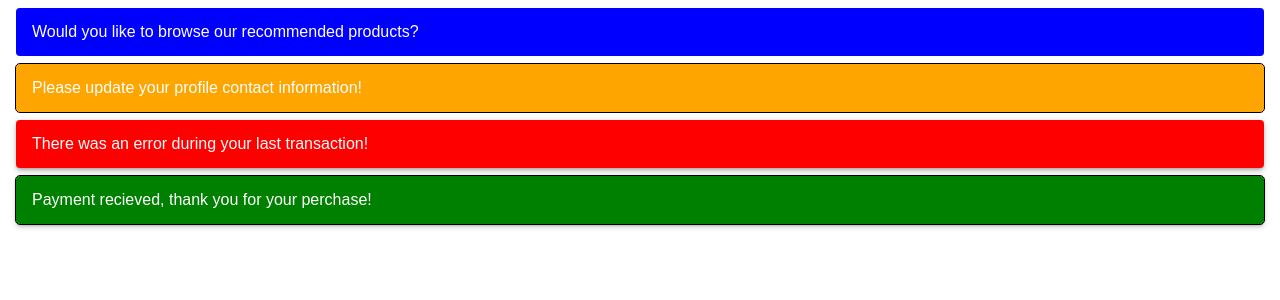
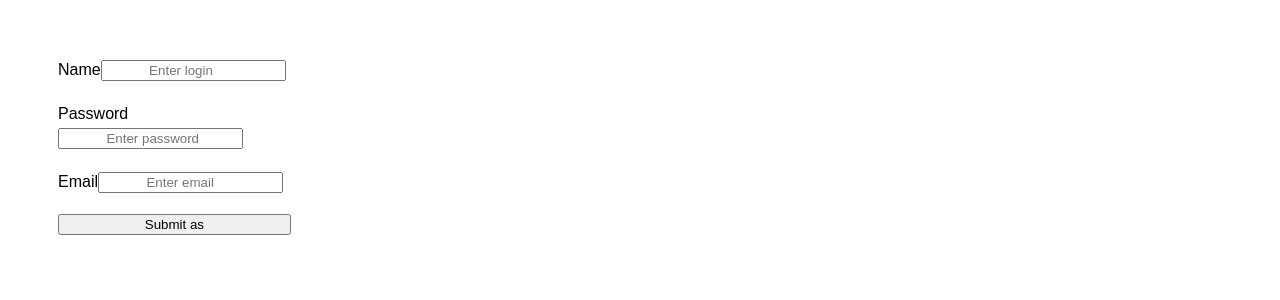
Before and after one commit to YuriyOhii/react-conspect-tasks, a React (Create React App) app: page / in a window 1280 px wide. Shown: the top 300 px of the page. Built offline with nearby package versions, Linux system fonts and the light colour scheme.

Commit message:
tasks with forms

```diff
--- a/package.json
+++ b/package.json
@@ -3,6 +3,8 @@
   "version": "0.1.0",
   "private": true,
   "dependencies": {
+    "@emotion/react": "^11.11.1",
+    "@emotion/styled": "^11.11.0",
     "@testing-library/jest-dom": "^5.17.0",
     "@testing-library/react": "^13.4.0",
     "@testing-library/user-event": "^13.5.0",
--- a/src/App.js
+++ b/src/App.js
@@ -1,11 +1,9 @@
-import Alert from "./components/Alert/Alert";
-export default function App() {
-  return (
-    <>
-      <Alert variant='info'>Would you like to browse our recommended products?</Alert>
-      <Alert variant='warning' outlined>Please update your profile contact information!</Alert>
-      <Alert variant='error' elevated>There was an error during your last transaction!</Alert>
-      <Alert variant='success' outlined elevated>Payment recieved, thank you for your perchase!</Alert>
+import { LoginForm } from "./components/LoginForm";
+// import { ControlledInput } from "./components/ControlledInput";
+export const App =()=> {
+  return<>
+   <LoginForm onSubmit={values=>console.log(values)}/>
+   {/* <ControlledInput/> */}
 
-    </>);
+  </>
 }
--- a/src/components/Alert/Alert.jsx
+++ /dev/null
@@ -1,32 +0,0 @@
-import clsx from "clsx";
-import css from "./Alert.module.css";
-import PropTypes from "prop-types";
-
-// export default function Alert({ children, variant, outlined, elevated}) {
-// const alertClasses = [variant, 'alert']
-//     if (outlined) alertClasses.push('is-outlined');
-//     if (elevated) alertClasses.push('is-elevated');
-//     console.log(alertClasses)
-// console.log(alertClasses.join(' '))
-//   return <p className={alertClasses.join(' ')} >{children}</p>;
-// }
-export default function Alert({ children, variant, outlined, elevated }) {
-  return (
-    <p
-      className={clsx(css[variant],
-        {
-           [css.isOutlined]: outlined,
-           [css.isElevated]: elevated,
-        })}
-    >
-      {children}
-    </p>
-  );
-}
-
-Alert.propTypes = {
-  children: PropTypes.node,
-  variant: PropTypes.string.isRequired,
-  outlined: PropTypes.bool,
-  elevated: PropTypes.bool,
-};
--- a/src/components/Alert/Alert.module.css
+++ /dev/null
@@ -1,32 +0,0 @@
-.alert {
-  margin: 8px;
-  padding: 12px 16px;
-  color: white;
-  border-radius: 4px;
-}
-
-.info {
-  composes: alert;
-  background-color: blue;
-}
-.error {
-  composes: alert;
-  background-color: red;
-}
-.warning {
-  composes: alert;
-  background-color: orange;
-}
-.success {
-  composes: alert;
-  background-color: green;
-}
-
-.isOutlined {
-  outline: 1px solid black;
-}
-
-.isElevated {
-  box-shadow: rgb(0 0 0 / 20%) 0px 3px 3px -2px,
-    rgb(0 0 0 / 14%) 0px 3px 4px 0px, rgb(0 0 0 / 12%) 0px 1px 8px 0px;
-}
--- /dev/null
+++ b/src/components/ControlledInput/ControlledInput.jsx
@@ -0,0 +1,18 @@
+import {Component} from 'react';
+
+export class ControlledInput extends Component {
+
+state = {
+    inputValue: "",
+}
+
+handleOnChange =({target})=>{
+    this.setState({inputValue: target.value})
+}
+
+render() {
+    const {inputValue} = this.state;
+    return <input type='text' onChange={this.handleOnChange} value={inputValue}/>
+
+}
+}
--- /dev/null
+++ b/src/components/ControlledInput/index.js
@@ -0,0 +1 @@
+export * from './ControlledInput';
--- /dev/null
+++ b/src/components/LoginForm/LoginForm.jsx
@@ -0,0 +1,76 @@
+// import PropTypes from "prop-types";
+import { Component } from "react";
+import { Container } from "./LoginForm.styled";
+
+const INITIAL_STATE = {
+  login: "",
+  password: "",
+  email: "",
+};
+
+export class LoginForm extends Component {
+  state = INITIAL_STATE;
+  handleOnChange = (e) => {
+    const {name, value} = e.target;
+    this.setState({ [name]: value });
+  };
+
+  handleOnSubmit = (e) => {
+    e.preventDefault();
+    console.log(`Signed up as ${this.state.login}`);
+    this.props.onSubmit({ ...this.state });
+    this.resetForm();
+  };
+
+resetForm = () => {
+this.setState(INITIAL_STATE);
+}
+  render() {
+    const { login, password, email } = this.state;
+    return (
+      <Container onSubmit={this.handleOnSubmit}>
+        <label>
+          Name
+          <input
+            type="text"
+            name="login"
+            value={login}
+            placeholder="
+            Enter login"
+            onChange={this.handleOnChange}
+          />
+        </label>
+        <label>
+          Password
+          <input
+            type="text"
+            name="password"
+            value={password}
+            placeholder="
+            Enter password"
+            onChange={this.handleOnChange}
+          />
+        </label>
+        <label>
+          Email
+          <input
+            type="email"
+            name="email"
+            value={email}
+            placeholder="
+            Enter email"
+            onChange={this.handleOnChange}
+          />
+        </label>
+        <button type="submit">Submit as {login}</button>
+      </Container>
+    );
+  }
+}
+
+// LoginForm.propTypes = {
+//     onSubmit: PropTypes.exact({
+//         login: PropTypes.string.isRequired,
+//         password: PropTypes.string.isRequired,
+//     }).isRequired,
+// }
--- /dev/null
+++ b/src/components/LoginForm/LoginForm.styled.jsx
@@ -0,0 +1,8 @@
+import styled from "@emotion/styled";
+
+export const Container = styled.form`
+  width: 20%;
+  display: flex;
+  flex-direction: column;
+  gap: 20px;
+`;
--- /dev/null
+++ b/src/components/LoginForm/index.js
@@ -0,0 +1 @@
+export * from './LoginForm';
--- a/src/index.css
+++ b/src/index.css
@@ -3,6 +3,7 @@
 body {
   font-family: sans-serif;
   line-height: 1.5;
+  padding: 50px;
   }
 
   h1, h2, h3, h4, h5, h6, p {
--- a/src/index.js
+++ b/src/index.js
@@ -1,11 +1,13 @@
 import React from 'react';
 import ReactDOM from 'react-dom/client';
 import './index.css';
-import App from './App';
+import {App} from './App';
+
+
 
 const root = ReactDOM.createRoot(document.getElementById('root'));
 root.render(
   <React.StrictMode>
-    <App />
+   <App/>
   </React.StrictMode>
 );
```
Also changed, not shown: src/components/ControlledInput/ControlledInput.styled.jsx (added), 1 other file (tests, documents, lock files or other folders).
